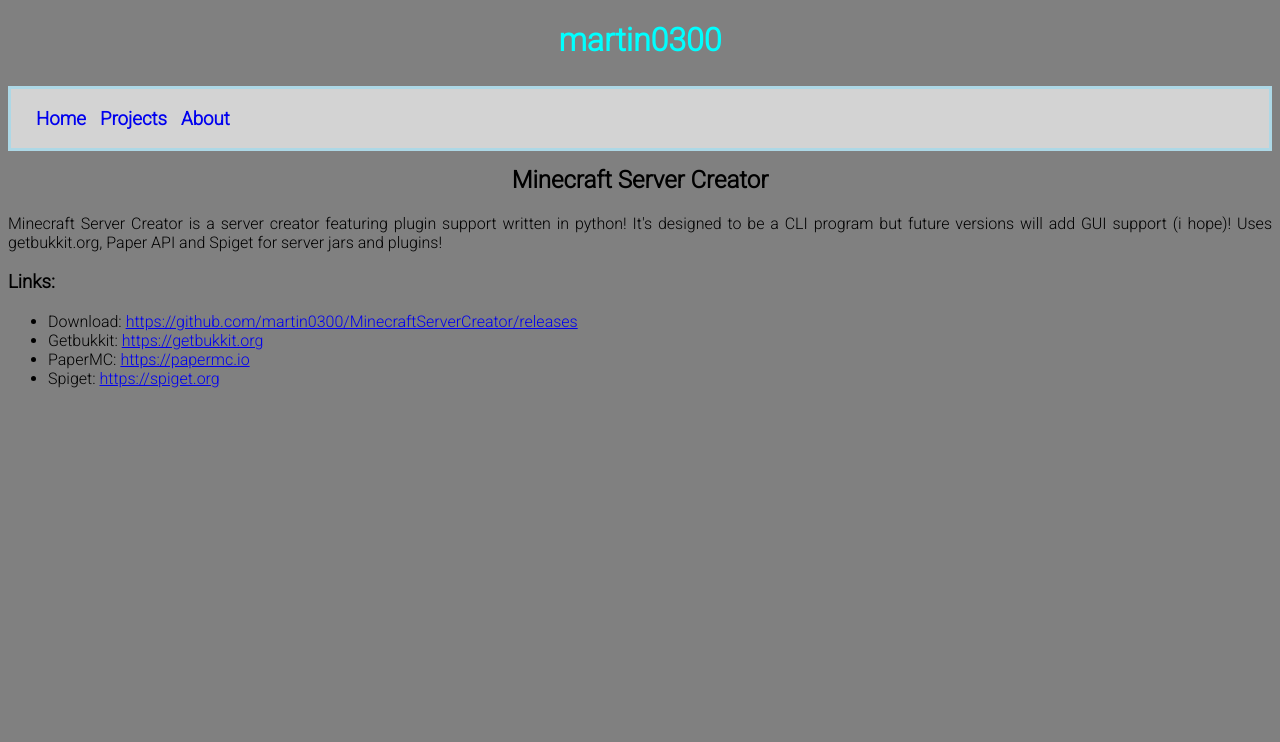
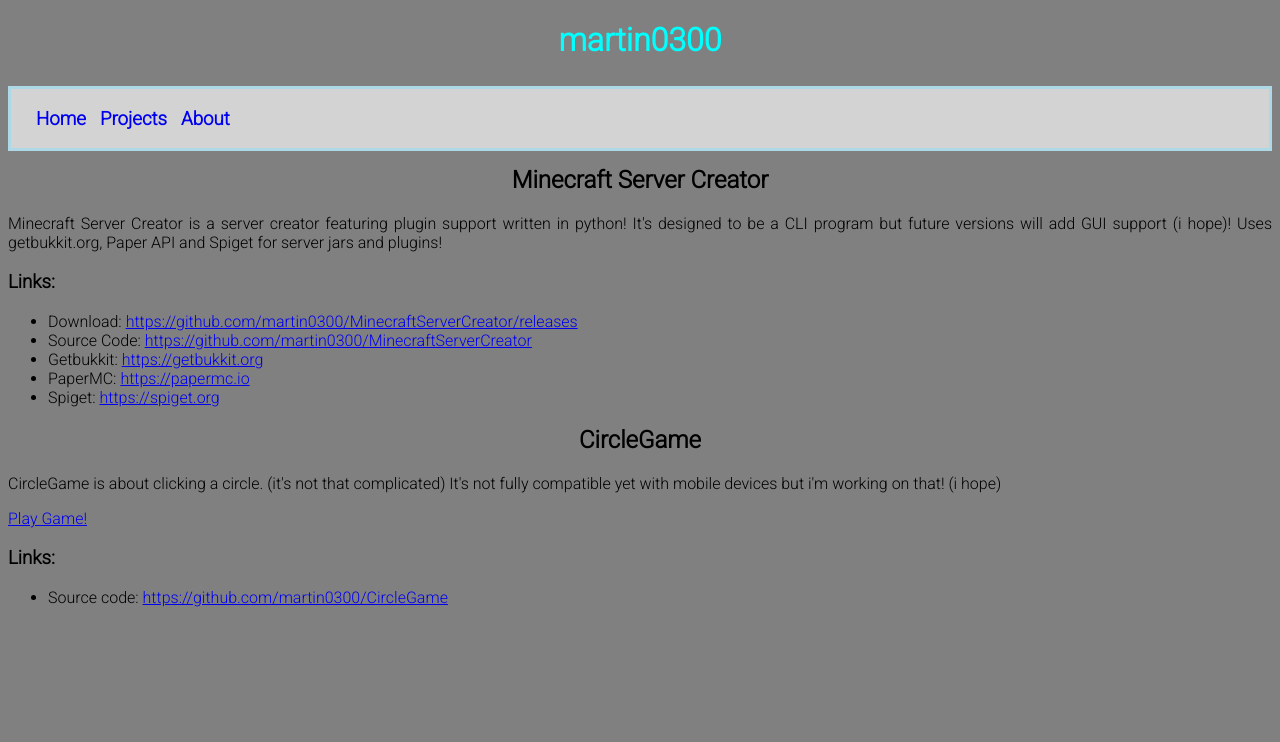
Before and after one commit to martin0300/martin0300.github.io, a plain HTML site: page sites/projects.html in a window 1280 px wide. Shown: the top 742 px of the page. Drawn offline with Linux system fonts and the light colour scheme.

Commit message:
add new project

```diff
--- a/sites/projects.html
+++ b/sites/projects.html
@@ -1,23 +1,22 @@
 <!DOCTYPE html>
 <html>
 	<head>
-    <meta charset="utf-8">
-    <meta name="Description" CONTENT="martin0300's projects">
+		<meta charset="utf-8" />
+		<meta name="Description" content="martin0300's projects" />
 		<title>martin0300's projects</title>
-    <link
-      href="https://fonts.googleapis.com/css2?family=Roboto:wght@300&display=swap"
-      rel="stylesheet"
-    />
+		<link href="https://fonts.googleapis.com/css2?family=Roboto:wght@300&display=swap" rel="stylesheet" />
 		<link rel="stylesheet" href="../css/index.css" />
 		<link rel="stylesheet" href="../css/projects.css" />
 		<!-- Global site tag (gtag.js) - Google Analytics -->
 		<script async src="https://www.googletagmanager.com/gtag/js?id=G-SD0B92JMJN"></script>
 		<script>
 			window.dataLayer = window.dataLayer || [];
-      function gtag(){window.dataLayer.push(arguments);}
-      gtag('js', new Date());
+			function gtag() {
+				window.dataLayer.push(arguments);
+			}
+			gtag("js", new Date());
 
-      gtag('config', 'G-SD0B92JMJN');
+			gtag("config", "G-SD0B92JMJN");
 		</script>
 	</head>
 	<body>
@@ -29,37 +28,33 @@
 				<a href="../index.html" class="menubarbtn"><h3>Home</h3></a>
 			</li>
 			<li class="smenubarbtn">
-        <a href="../sites/projects.html" class="menubarbtn"
-          ><h3>Projects</h3></a
-        >
+				<a href="../sites/projects.html" class="menubarbtn"><h3>Projects</h3></a>
 			</li>
 			<li class="smenubarbtn">
 				<a href="../sites/about.html" class="menubarbtn"><h3>About</h3></a>
 			</li>
+			<!--<li class="smenubarbtn">
+        <a href="../sites/changelogs.html" class="menubarbtn"
+          ><h3>Changelogs</h3></a
+        >
+      </li>-->
 		</ul>
 		<div id="content">
 			<h2 id="mscheader">Minecraft Server Creator</h2>
-      <p id="mscparagraph">
-        Minecraft Server Creator is a server creator featuring plugin support
-        written in python! It's designed to be a CLI program but future versions
-        will add GUI support (i hope)! Uses getbukkit.org, Paper API and Spiget
-        for server jars and plugins!
-      </p>
+			<p id="mscparagraph">Minecraft Server Creator is a server creator featuring plugin support written in python! It's designed to be a CLI program but future versions will add GUI support (i hope)! Uses getbukkit.org, Paper API and Spiget for server jars and plugins!</p>
 			<h3>Links:</h3>
 			<ul id="msclinks">
 				<li class="msclinkitms">
 					<label>Download:</label>
-          <a
-            href="https://github.com/martin0300/MinecraftServerCreator/releases"
-            target="_blank"
-            >https://github.com/martin0300/MinecraftServerCreator/releases</a
-          >
+					<a href="https://github.com/martin0300/MinecraftServerCreator/releases" target="_blank">https://github.com/martin0300/MinecraftServerCreator/releases</a>
+				</li>
+				<li class="msclinkitms">
+					<label>Source Code:</label>
+					<a href="https://github.com/martin0300/MinecraftServerCreator" target="_blank">https://github.com/martin0300/MinecraftServerCreator</a>
 				</li>
 				<li class="msclinkitms">
 					<label>Getbukkit:</label>
-          <a href="https://getbukkit.org" target="_blank"
-            >https://getbukkit.org</a
-          >
+					<a href="https://getbukkit.org" target="_blank">https://getbukkit.org</a>
 				</li>
 				<li class="msclinkitms">
 					<label>PaperMC:</label>
@@ -70,14 +65,20 @@
 					<a href="https://spiget.org" target="_blank">https://spiget.org</a>
 				</li>
 			</ul>
+			<h2 id="mscheader">CircleGame</h2>
+			<p id="mscparagraph">CircleGame is about clicking a circle. (it's not that complicated) It's not fully compatible yet with mobile devices but i'm working on that! (i hope)</p>
+			<a href="https://martin0300.github.io/sites/projects/circlegameloader.html">Play Game!</a>
+			<h3>Links:</h3>
+			<ul id="msclinks">
+				<li class="msclinkitms">
+					<label>Source code:</label>
+					<a href="https://github.com/martin0300/CircleGame" target="_blank">https://github.com/martin0300/CircleGame</a>
+				</li>
+			</ul>
 		</div>
 		<div id="bottombar">
-      <a href="https://github.com/martin0300" target="_blank"
-        ><img src="../images/GitHub-Mark-32px.png"
-      /></a>
-      <a href="mailto:martin0300a@gmail.com" target="_blank"
-        ><img src="../images/icons8-mail-32.png"
-      /></a>
+			<a href="https://github.com/martin0300" target="_blank"><img src="../images/GitHub-Mark-32px.png" /></a>
+			<a href="mailto:martin0300a@gmail.com" target="_blank"><img src="../images/icons8-mail-32.png" /></a>
 		</div>
 	</body>
 </html>
```
Lines whose indentation alone changed are shown as unchanged.
